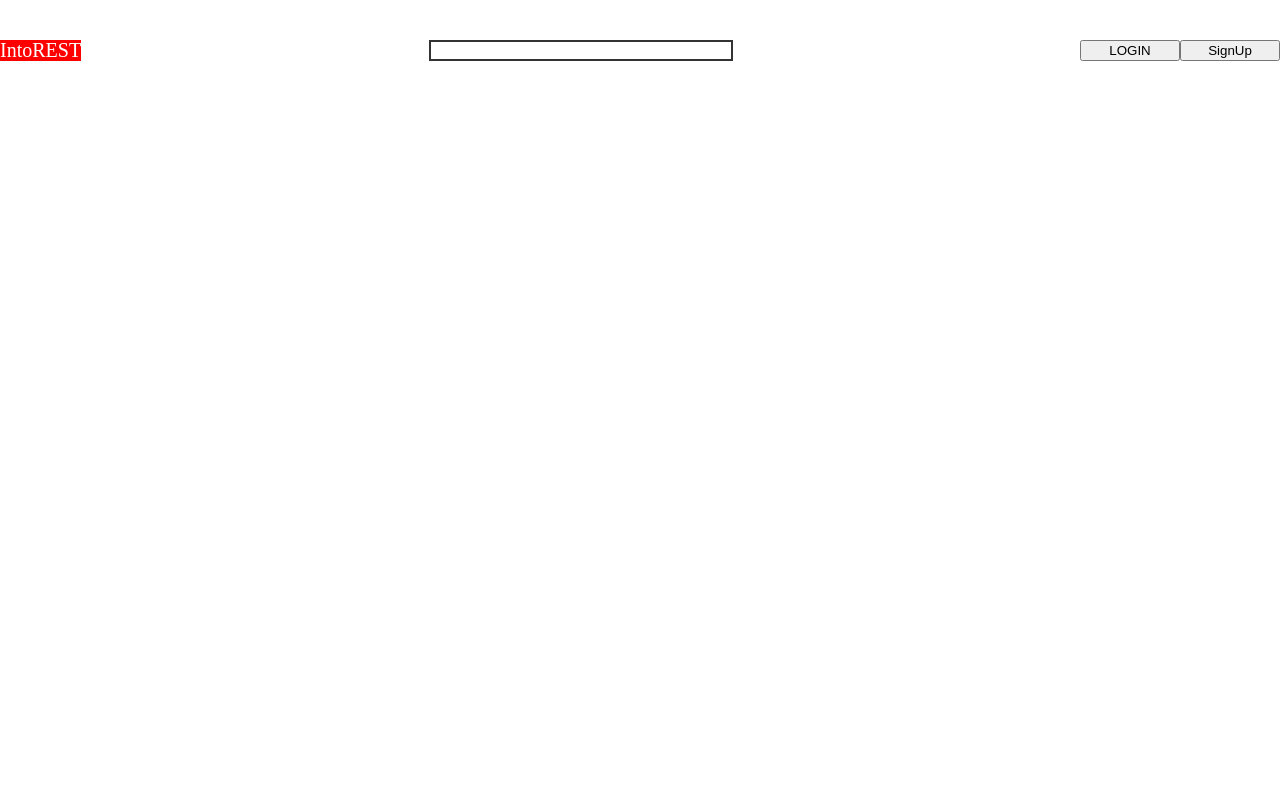
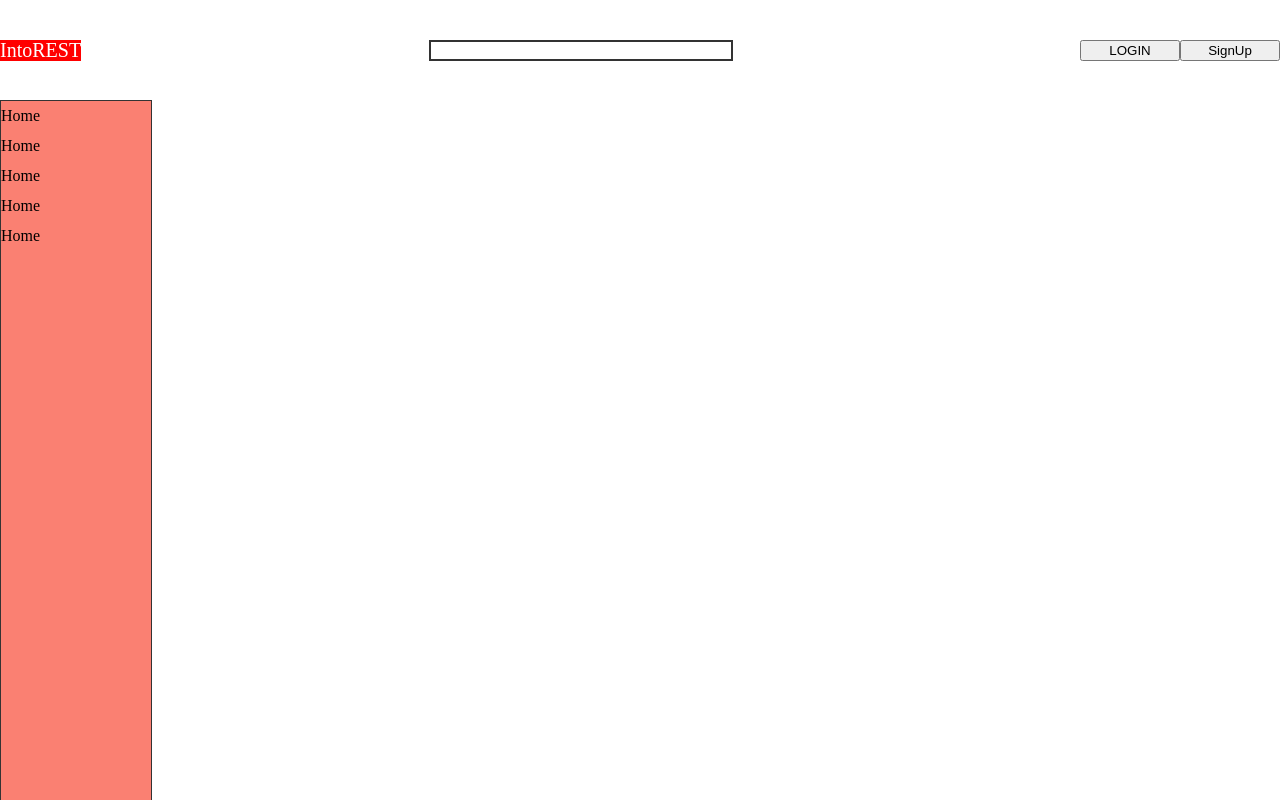
Before and after one commit to codestates-seb/seb41_main_009, a React (Create React App) app in the folder client/: page / in a window 1280 px wide. Built offline with nearby package versions, Linux system fonts and the light colour scheme.

Commit message:
feat - #25 : Sidebar 컴포넌트 구현

```diff
--- a/client/src/App.js
+++ b/client/src/App.js
@@ -4,12 +4,14 @@ import { BrowserRouter, Route, Routes } from 'react-router-dom';
 import Signin from './components/templates/Signin';
 import Navigator from './components/organisms/Navigator';
 import PostList from './components/templates/PostList';
+import Sidebar from './components/organisms/Sidebar';
 
 const App = () => {
   return (
     <>
       <Reset />
       <Navigator />
+      <Sidebar />
       <BrowserRouter>
         <Routes>
           <Route path="/signin" element={<Signin />} />
--- /dev/null
+++ b/client/src/components/molecules/SidebarMenu.js
@@ -0,0 +1,14 @@
+import styled from 'styled-components';
+
+const Container = styled.div`
+  display: flex;
+  width: 150px;
+  height: 30px;
+  align-items: center;
+`;
+
+const Menu = () => {
+  return <Container>Home</Container>;
+};
+
+export default Menu;
--- a/client/src/components/organisms/Sidebar.js
+++ b/client/src/components/organisms/Sidebar.js
@@ -1,27 +1,29 @@
 import styled from 'styled-components';
+import Menu from '../molecules/SidebarMenu';
 
 const Container = styled.div`
+  position: fixed;
+  left: 0;
+  top: 100px;
+  z-index: 1;
+  height: 100%;
   display: flex;
+  justify-content: flex-start;
   border: 1px solid #333;
   flex-direction: column;
-  align-items: center;
-  justify-content: center;
+  background-color: salmon;
 `;
 
-const Menu = styled.div`
-  width: 200px;
-  margin-top: 25px;
-`;
-
-const Navigator = () => {
+const Sidebar = () => {
   return (
     <Container>
-      <Menu>ㅇㅇ</Menu>
-      <Menu>ㅇㅇ</Menu>
-      <Menu>ㅇㅇ</Menu>
-      <Menu>ㅇㅇ</Menu>
+      <Menu />
+      <Menu />
+      <Menu />
+      <Menu />
+      <Menu />
     </Container>
   );
 };
 
-export default Navigator;
+export default Sidebar;
```
